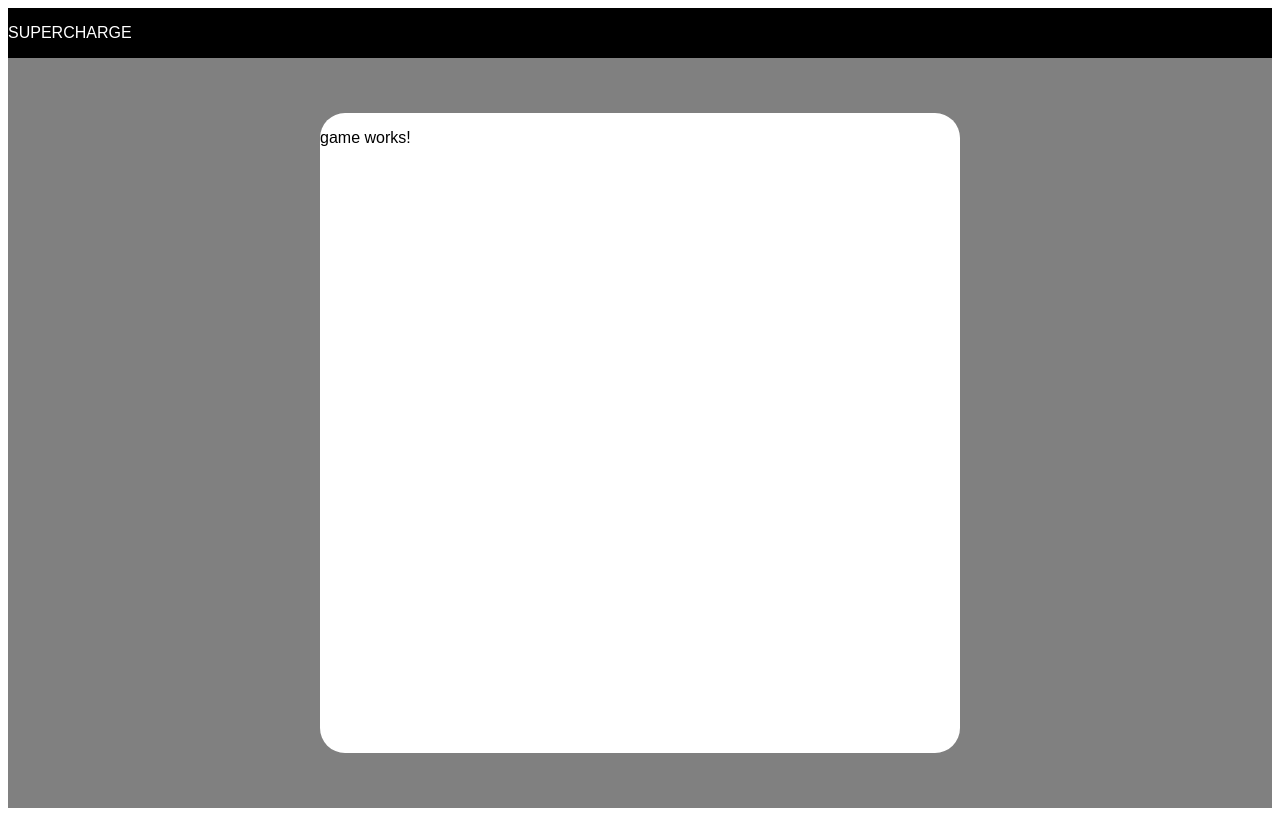
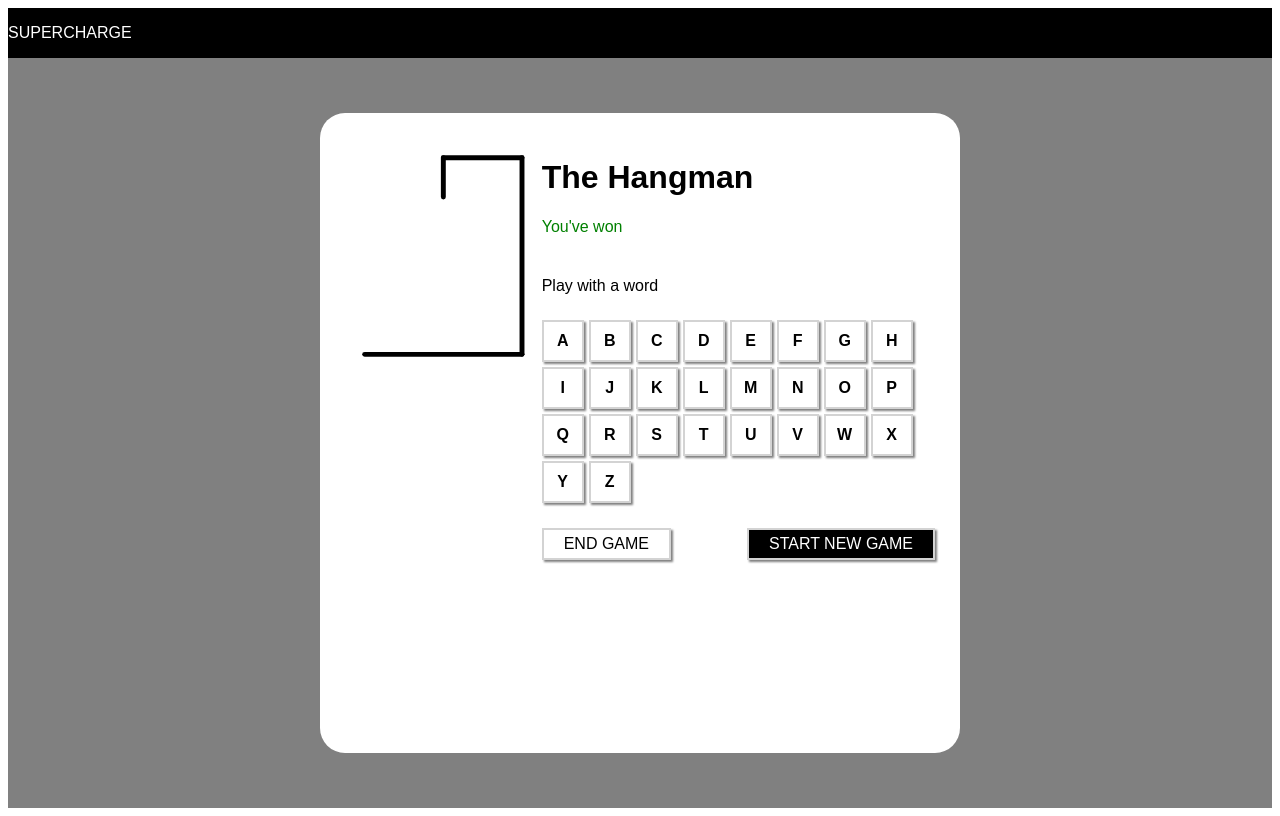
Before and after one commit to vargamateistvan/angular-hangman, an Angular app: page /hangman in a window 1280 px wide. Built offline with nearby package versions, Linux system fonts and the light colour scheme.

Commit message:
Working game

```diff
--- a/src/app/components/game/game.component.html
+++ b/src/app/components/game/game.component.html
@@ -1 +1,29 @@
-<p>game works!</p>
+<div class="hangman-game">
+  <div class="hangman">
+    <app-hangman-svg [missedLetters]="missedLetters"></app-hangman-svg>
+  </div>
+  <div class="game">
+    <h1>The Hangman</h1>
+
+    <div class="game-result">
+      <span class="game-won" *ngIf="!wordGuesses.includes('')">You've won</span>
+      <span class="game-lost" *ngIf="missedLetters === 6">You've lost</span>
+    </div>
+
+    <div class="game-guesser">
+      <div class="game-guesser-letter" *ngFor="let letter of wordGuesses">{{ letter.toUpperCase() }}</div>
+    </div>
+
+    <p>Play with a word</p>
+    <div class="game-letters">
+      <div class="game-letter" [ngClass]="{'selected': guessedLetters.includes(letter)}" *ngFor="let letter of letters"
+        (click)="guessLetter(letter)">
+        {{ letter.toUpperCase() }}</div>
+    </div>
+
+    <div class="game-buttons">
+      <a class="end-game" [routerLink]="['../', '']">END GAME</a>
+      <a class="new-game" [routerLink]="['../', 'length-picker']">START NEW GAME</a>
+    </div>
+  </div>
+</div>
--- a/src/app/components/game/game.component.scss
+++ b/src/app/components/game/game.component.scss
@@ -0,0 +1,95 @@
+.hangman-game {
+  display: flex;
+  flex-direction: row;
+  padding: 25px;
+
+  .hangman {
+    flex: 1;
+  }
+
+  .game {
+    flex: 2;
+     width: 80%;
+
+    .game-result {
+      .game-won {
+        color: green;
+      }
+
+      .game-lost {
+        color: red;
+      }
+    }
+
+    .game-guesser {
+      display: flex;
+      flex-direction: row;
+      flex-wrap: wrap;
+      margin-top: 25px;
+      gap: 5px;
+
+      .game-guesser-letter {
+        display: flex;
+        justify-content: center;
+        align-items: center;
+        width: 28px;
+        height: 28px;
+        padding: 5px;
+        border: 2px solid black;
+        color: black;
+        font-weight: 700;
+      }
+    }
+
+    .game-letters {
+      display: flex;
+      flex-direction: row;
+      flex-wrap: wrap;
+      margin-top: 25px;
+      gap: 5px;
+
+      .game-letter {
+        display: flex;
+        justify-content: center;
+        align-items: center;
+        width: 28px;
+        height: 28px;
+        padding: 5px;
+        border: 2px solid lightgray;
+        box-shadow: 2px 2px 2px gray;
+        color: black;
+        font-weight: 700;
+        cursor: pointer;
+
+        &.selected {
+          color: lightgray;
+        }
+      }
+    }
+
+    .game-buttons {
+      margin-top: 25px;
+      display: flex;
+      justify-content: space-between;
+
+      a {
+        text-decoration: none;
+        border: 2px solid lightgray;
+        box-shadow: 2px 2px 2px gray;
+        font-size: 16px;
+        padding: 5px 20px;
+
+      }
+
+      .end-game {
+        background-color: white;
+        color: black;
+      }
+
+      .new-game {
+        background-color: black;
+        color: white;
+      }
+    }
+  }
+}
--- a/src/app/components/game/game.component.ts
+++ b/src/app/components/game/game.component.ts
@@ -1,10 +1,83 @@
-import { Component } from '@angular/core';
+import { Component, OnInit } from '@angular/core';
+import { GameService } from 'src/app/services/game.service';
 
 @Component({
   selector: 'app-game',
   templateUrl: './game.component.html',
-  styleUrls: ['./game.component.scss']
+  styleUrls: ['./game.component.scss'],
 })
-export class GameComponent {
+export class GameComponent implements OnInit {
+  public word: string = '';
+  public wordLetters: string[] = [];
+  public wordGuesses: string[] = [];
+  public letters: string[] = [
+    'a',
+    'b',
+    'c',
+    'd',
+    'e',
+    'f',
+    'g',
+    'h',
+    'i',
+    'j',
+    'k',
+    'l',
+    'm',
+    'n',
+    'o',
+    'p',
+    'q',
+    'r',
+    's',
+    't',
+    'u',
+    'v',
+    'w',
+    'x',
+    'y',
+    'z',
+  ];
+  public guessedLetters: string[] = [];
+  public missedLetters: number = 0;
 
+  constructor(private gameService: GameService) {}
+
+  ngOnInit(): void {
+    this.word = this.gameService.selectWordByLength();
+    this.wordLetters = this.word?.split('');
+    this.wordGuesses.length = this.wordLetters?.length || 0;
+    this.wordGuesses.fill('');
+  }
+
+  public guessLetter(letter: string): void {
+    if (this.guessedLetters.includes(letter) || this.missedLetters === 6)
+      return;
+
+    this.guessedLetters.push(letter);
+
+    if (this.word.includes(letter)) {
+      const indexes = this.getIndexOfLetter(letter);
+      this.setLetterOnIndex(indexes, letter);
+    } else {
+      this.missedLetters++;
+    }
+  }
+
+  getIndexOfLetter(letter: string): number[] {
+    const indexes = [];
+    let idx = this.word.indexOf(letter);
+    while (idx !== -1) {
+      indexes.push(idx);
+      idx = this.word.indexOf(letter, idx + 1);
+    }
+
+    return indexes;
+  }
+
+  setLetterOnIndex(indexes: number[], letter: string) {
+    indexes.forEach((index: number) => {
+      this.wordGuesses[index] = letter;
+    });
+  }
 }
--- a/src/app/components/instructions/instructions.component.html
+++ b/src/app/components/instructions/instructions.component.html
@@ -1,7 +1,7 @@
 <div class="instructions">
   <h1>The Hangman</h1>
   <div class="svg-container">
-    <app-hangman-svg></app-hangman-svg>
+    <app-hangman-svg [showHangman]="true"></app-hangman-svg>
   </div>
   <h2>Game instructions</h2>
   <p>
--- a/src/app/components/length-picker/length-picker.component.html
+++ b/src/app/components/length-picker/length-picker.component.html
@@ -10,5 +10,5 @@
     <div class="number random" (click)="setRandomSelectedWordLength()">Random</div>
   </div>
 
-  <a [routerLink]="['../', 'hangman']" (click)="selectWord()">LET'S PLAY!</a>
+  <a [routerLink]="['../', 'hangman']">LET'S PLAY!</a>
 </div>
--- a/src/app/components/length-picker/length-picker.component.scss
+++ b/src/app/components/length-picker/length-picker.component.scss
@@ -19,7 +19,7 @@
     flex-direction: row;
     flex-wrap: wrap;
     gap: 5px;
-    width: 135px;
+    width: 140px;
     margin-bottom: 25px;
 
     .number {
@@ -27,8 +27,9 @@
       justify-content: center;
       align-items: center;
       width: 28px;
+      height: 28px;
       padding: 5px;
-      border: 1px solid gray;
+      border: 2px solid gray;
       box-shadow: 2px 2px 2px gray;
       cursor: pointer;
 
--- a/src/app/components/length-picker/length-picker.component.ts
+++ b/src/app/components/length-picker/length-picker.component.ts
@@ -24,11 +24,6 @@ export class LengthPickerComponent implements OnInit {
   public setRandomSelectedWordLength(): void {
     const randomLength =
       this.wordLengths[Math.floor(Math.random() * this.wordLengths.length)];
-    console.log('random', randomLength);
     this.setSelectedWordLength(randomLength);
   }
-
-  public selectWord(): void {
-    this.gameService.selectWordByLength();
-  }
 }
--- a/src/app/services/game.service.ts
+++ b/src/app/services/game.service.ts
@@ -20,4 +20,11 @@ export class GameService {
   setWordLength(wordLength: number): void {
     this.selectedWordLength = wordLength;
   }
+
+  selectWordByLength(): string {
+    const lengthLongWords = this.words.filter(
+      (word: string) => word.length === this.selectedWordLength
+    );
+    return lengthLongWords[Math.floor(Math.random() * lengthLongWords.length)];
+  }
 }
```
Also changed, not shown: src/app/components/hangman-svg/hangman-svg.component.ts (+5 -2 lines), src/app/components/hangman-svg/hangman-svg.component.svg.
